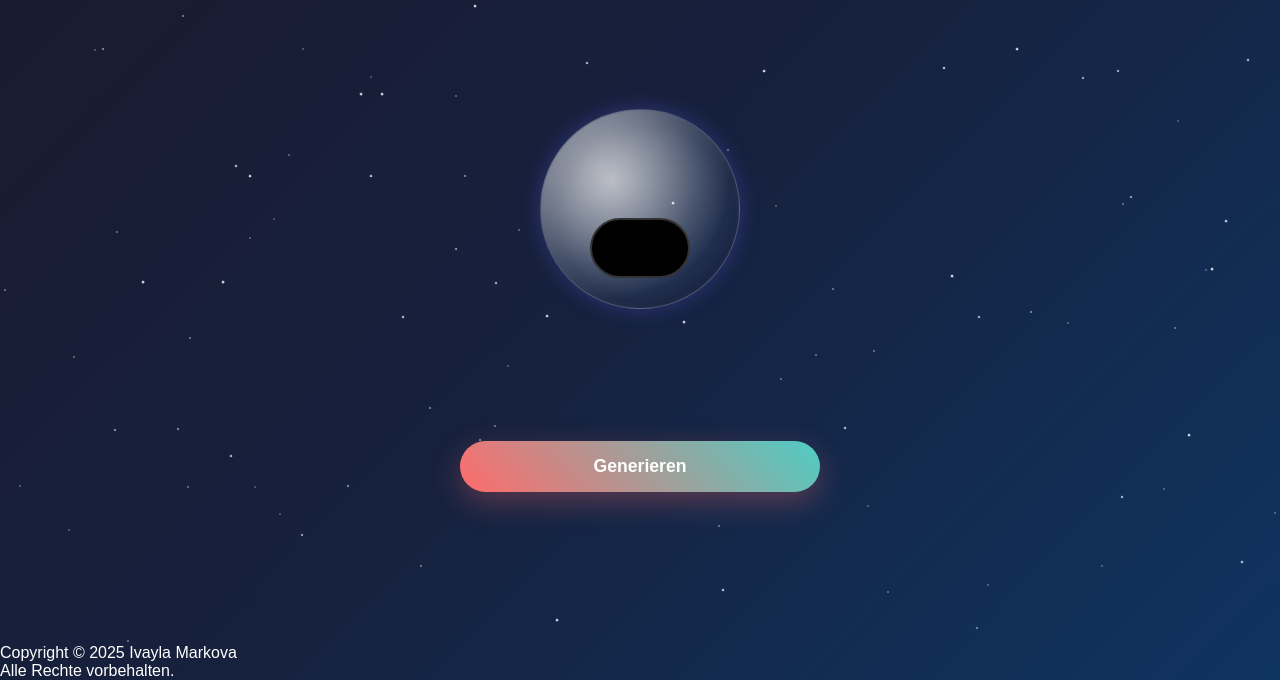
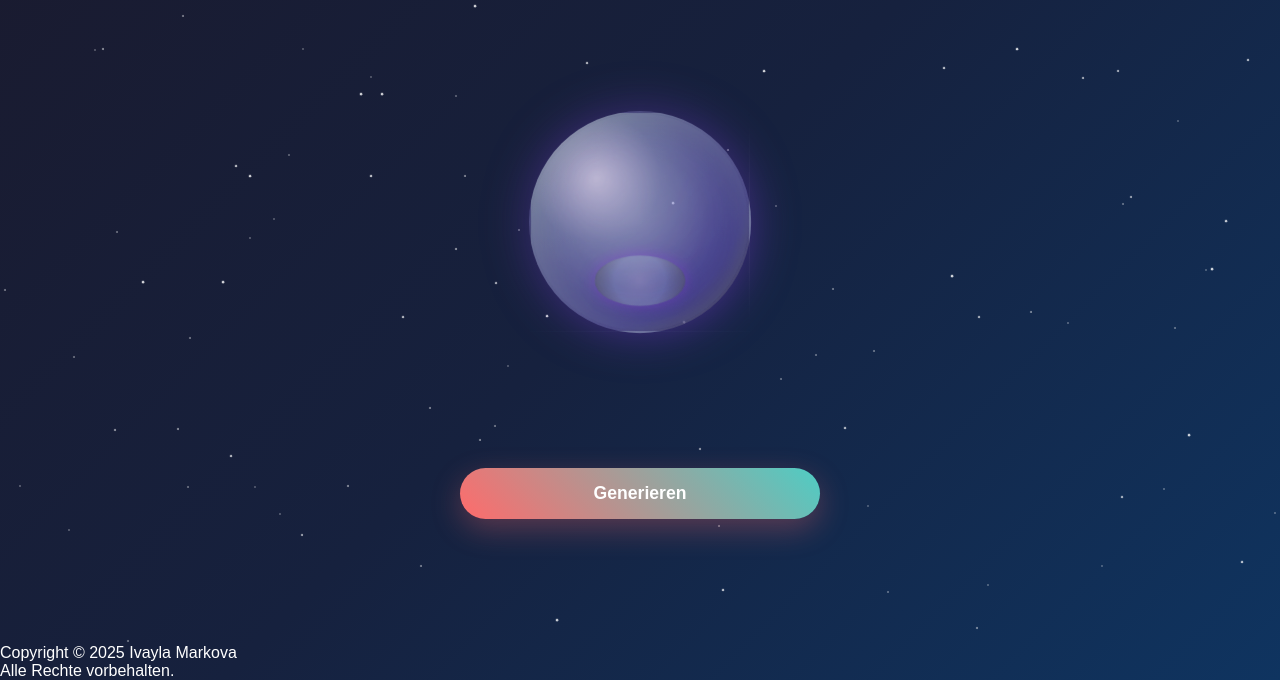
Before and after one commit to ivimarkova/Daily---T-gliche-Inspiration-App, a website: page index.html in a window 1280 px wide. Shown: the part 156-836 px from the top of the page. Drawn offline with Linux system fonts and the light colour scheme.

Commit message:
version 2 improved design

```diff
--- a/style.css
+++ b/style.css
@@ -84,36 +84,45 @@ body {
 }
 
 .fortune-ball {
-  width: 200px;
-  height: 200px;
-  margin: 0 auto;
+  width: 220px;
+  height: 220px;
+  margin: 30px auto;
   position: relative;
-  cursor: pointer;
-  transition: all 0.3s ease;
+  filter: drop-shadow(0 0 20px rgba(106, 90, 205, 0.8));
+  animation: pulseGlow 4s infinite ease-in-out;
 }
 
 .fortune-ball:hover {
   transform: scale(1.05);
 }
-
+@keyframes pulse {
+  0%,
+  100% {
+    transform: scale(1);
+  }
+  50% {
+    transform: scale(1.02);
+  }
+}
 .ball-outer {
   width: 100%;
   height: 100%;
   border-radius: 50%;
   background: radial-gradient(
     circle at 30% 30%,
-    rgba(255, 255, 255, 0.3) 0%,
-    rgba(174, 216, 255, 0.1) 50%,
-    rgba(100, 100, 255, 0.05) 100%
+    rgba(255, 255, 255, 0.6) 0%,
+    rgba(173, 216, 230, 0.3) 30%,
+    rgba(25, 25, 112, 0.6) 70%,
+    rgba(0, 0, 0, 0.9) 100%
   );
-  border: 1px solid rgba(255, 255, 255, 0.2);
-  box-shadow: inset 5px 5px 15px rgba(255, 255, 255, 0.1),
-    inset -5px -5px 15px rgba(0, 0, 0, 0.2), 0 0 20px rgba(100, 100, 255, 0.3);
+  overflow: hidden;
   position: relative;
-  overflow: hidden;
+  border: 2px solid rgba(255, 255, 255, 0.2);
+  box-shadow: inset 0 0 40px rgba(255, 255, 255, 0.3);
 }
 
-.ball-outer::before {
+.ball-outer::before,
+.ball-outer::after {
   content: "";
   position: absolute;
   top: -20%;
@@ -121,37 +130,76 @@ body {
   width: 140%;
   height: 140%;
   background: radial-gradient(
-    circle at 40% 40%,
-    rgba(255, 255, 255, 0.6) 0%,
-    rgba(255, 255, 255, 0) 50%
+    circle,
+    rgba(255, 255, 255, 0.15) 0%,
+    transparent 70%
   );
   border-radius: 50%;
+  animation: swirl 20s infinite linear;
+  mix-blend-mode: screen;
+}
+
+.ball-outer::after {
+  animation-direction: reverse;
+  background: radial-gradient(
+    circle,
+    rgba(173, 216, 230, 0.1) 0%,
+    transparent 80%
+  );
+}
+@keyframes pulseGlow {
+  0%,
+  100% {
+    transform: scale(1);
+    filter: drop-shadow(0 0 15px rgba(106, 90, 205, 0.6));
+  }
+  50% {
+    transform: scale(1.02);
+    filter: drop-shadow(0 0 30px rgba(138, 43, 226, 0.9));
+  }
+}
+@keyframes swirl {
+  0% {
+    transform: rotate(0deg) scale(1);
+  }
+  50% {
+    transform: rotate(180deg) scale(1.05);
+  }
+  100% {
+    transform: rotate(360deg) scale(1);
+  }
 }
 
 .ball-window {
   position: absolute;
-  bottom: 30px;
+  bottom: 25px;
   left: 50%;
   transform: translateX(-50%);
-  width: 100px;
-  height: 60px;
-  background: #000;
-  border-radius: 50px;
-  border: 2px solid #333;
+  width: 90px;
+  height: 50px;
+  background: radial-gradient(
+    circle at center,
+    rgba(255, 255, 255, 0.2) 0%,
+    rgba(173, 216, 230, 0.15) 50%,
+    rgba(0, 0, 0, 0.4) 100%
+  );
+  border-radius: 50%;
+  border: 1px solid rgba(255, 255, 255, 0.1);
   display: flex;
   align-items: center;
   justify-content: center;
-  box-shadow: inset 0 0 20px rgba(0, 0, 0, 0.8);
+  box-shadow: inset 0 0 25px rgba(255, 255, 255, 0.2),
+    0 0 15px rgba(138, 43, 226, 0.4);
 }
 
 .ball-text {
-  color: #4ecdc4;
-  font-size: 10px;
-  text-align: center;
+  color: #e0faff;
+  font-size: 11px;
   font-weight: bold;
-  text-shadow: 0 0 10px #4ecdc4;
+  text-shadow: 0 0 8px #4ae0ff;
   opacity: 0;
-  transition: opacity 0.5s ease;
+  transition: opacity 0.7s ease;
+  padding: 5px;
 }
 
 .ball-text.show {
```
